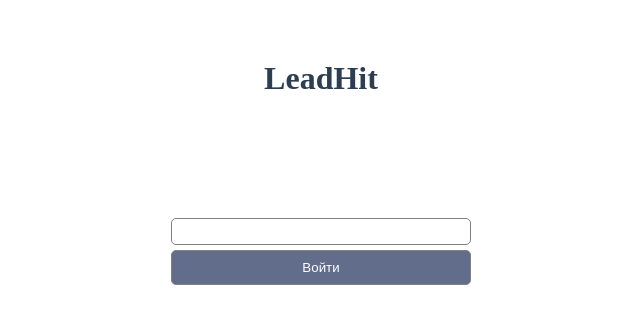
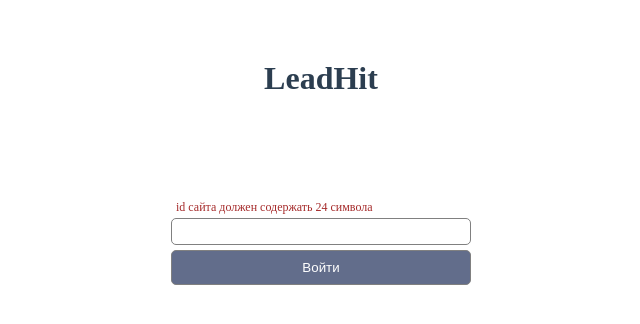
Before and after one commit to Bakirovildar/test_LeadHit, a Vue app: page /auth in a window 1280 px wide. Both pictures are taken after a click on the button "Войти". Shown: the top 324 px of the page, without its empty margins (319-959 px from the left). Built offline with nearby package versions, Linux system fonts and the light colour scheme; no server answers.

Commit message:
Добавил валидацию

```diff
--- a/src/components/Auth.vue
+++ b/src/components/Auth.vue
@@ -2,12 +2,9 @@
   <div class="auth">
     <h1>LeadHit</h1>
     <div class="form">
-      <input
-        v-model="siteId"
-        type="text">
-      <button
-        @click="sendClick"
-      >Войти</button>
+      <span v-if="invalid">id сайта должен содержать 24 символа</span>
+      <input v-model="siteId" type="text">
+      <button @click="sendClick">Войти</button>
     </div>
   </div>
 </template>
@@ -18,16 +15,28 @@
   name: 'AuthComponent',
   data() {
     return {
-      siteId: ''
+      siteId: '',
+      invalid: false
+    }
+  },
+  watch: {
+    siteId(newValue) {
+      if (newValue) {
+        this.invalid = false
+      }
     }
   },
   methods: {
     sendClick() {
+      if (this.siteId.length !== 24) {
+        this.invalid = true
+        return
+      }
       authService.login(this.siteId)
-        .then(() => {
-          this.$store.commit('setSiteId', this.siteId)
-          this.$router.push('/')
-        })
+          .then(() => {
+            this.$store.commit('setSiteId', this.siteId)
+            this.$router.push('/')
+          })
     }
   }
 }
@@ -41,7 +50,9 @@
   padding-top: 100px;
   width: 300px;
   margin: auto;
+  position: relative;
 }
+
 .form input {
   height: 25px;
   padding: 0 15px;
@@ -50,6 +61,7 @@
   outline: none;
   border: 1px solid gray;
 }
+
 .form button {
   height: 35px;
   border-radius: 5px;
@@ -57,7 +69,15 @@
   background: rgb(98, 109, 139);
   color: white;
 }
+
 .form button:hover {
   background: rgb(144, 152, 175);
 }
+.form span {
+  font-size: 12px;
+  position: absolute;
+  bottom: 70px;
+  left: 5px;
+  color: brown;
+}
 </style>
```
